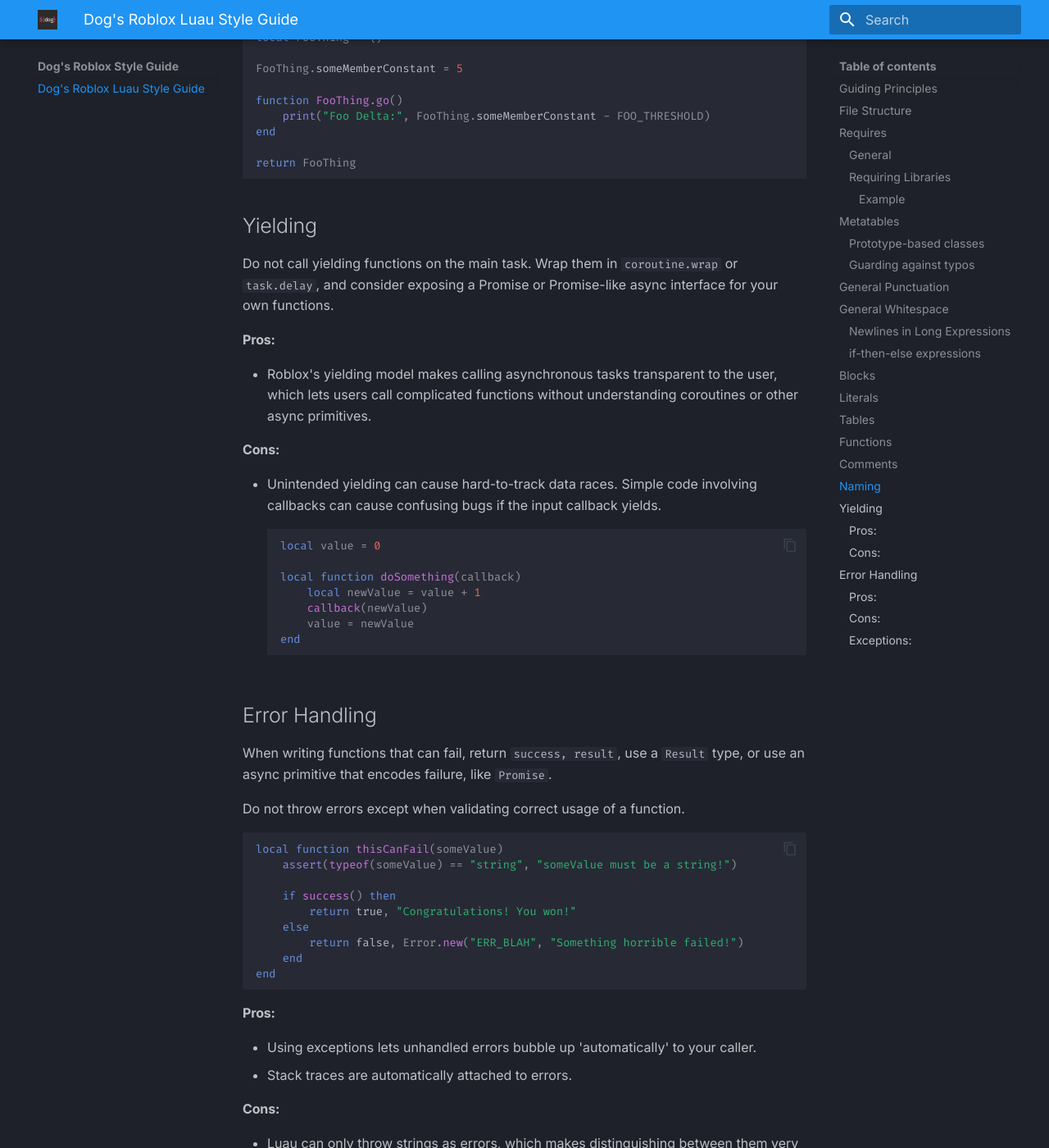
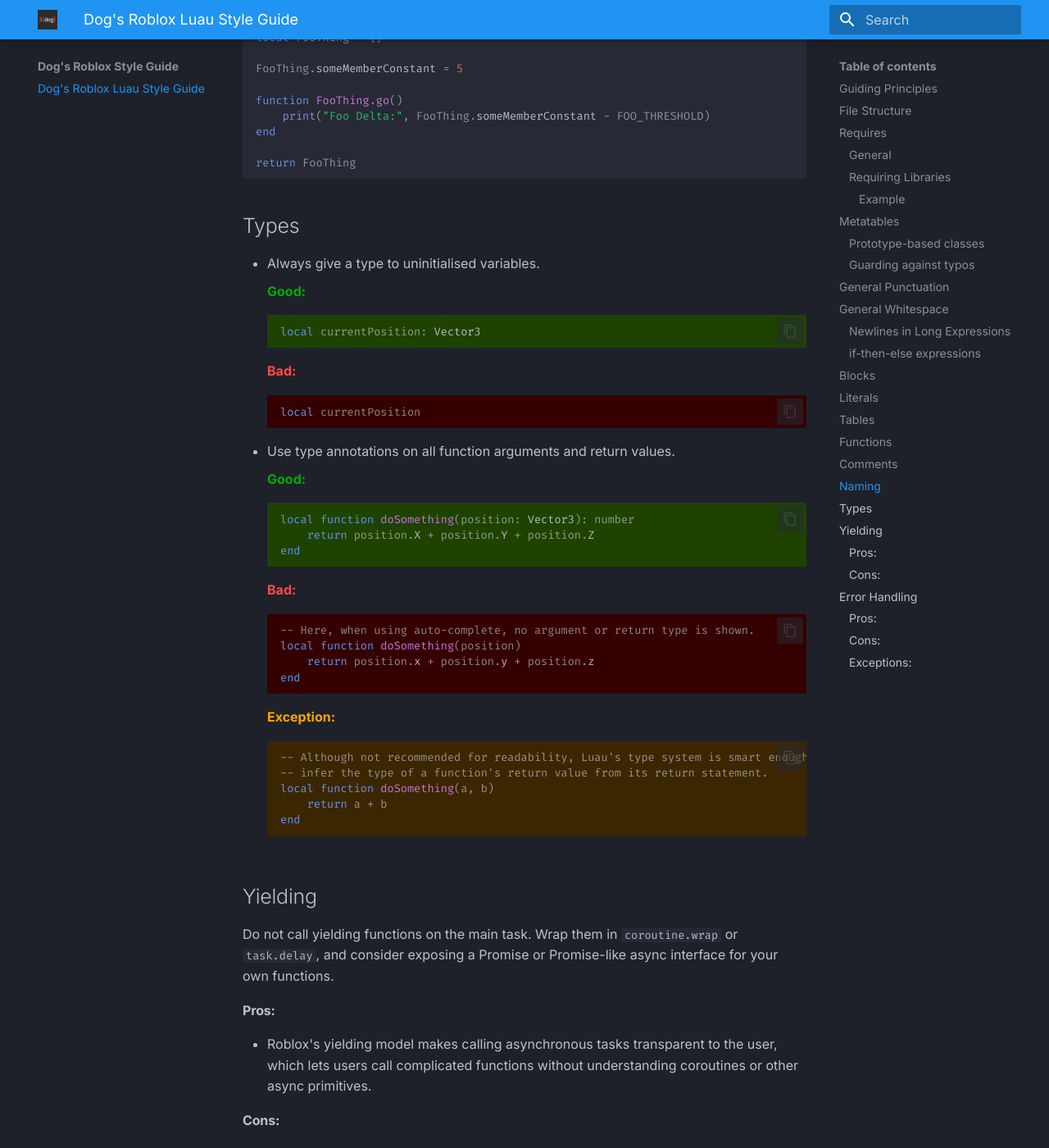
Before and after one commit to dgxo/dgxo.github.io, an MkDocs documentation site: the page built from docs/index.md, in a window 1280 px wide and 1400 px high, scrolled down 22526 px. Shown: the whole window at 82% size. Built offline with MkDocs 1.6.1 and Material for MkDocs 9.7.7, drawn with Linux system fonts in a browser that asks for light colours.

Commit message:
add type section

````diff
--- a/docs/index.md
+++ b/docs/index.md
@@ -859,6 +859,39 @@ end
 return FooThing
 ```
 
+## Types
+- Always give a type to uninitialised variables.
+    <p class="style-good">Good:</p>
+    ```lua
+    local currentPosition: Vector3
+    ```
+    <p class="style-bad">Bad:</p>
+    ```lua
+    local currentPosition
+    ```
+- Use type annotations on all function arguments and return values.
+    <p class="style-good">Good:</p>
+    ```lua
+    local function doSomething(position: Vector3): number
+        return position.X + position.Y + position.Z
+    end
+    ```
+    <p class="style-bad">Bad:</p>
+    ```lua
+    -- Here, when using auto-complete, no argument or return type is shown.
+    local function doSomething(position)
+        return position.x + position.y + position.z
+    end
+    ```
+    <p class="style-exception">Exception:</p>
+    ```lua
+    -- Although not recommended for readability, Luau's type system is smart enough to
+    -- infer the type of a function's return value from its return statement.
+    local function doSomething(a, b)
+        return a + b
+    end
+    ```
+
 ## Yielding
 Do not call yielding functions on the main task. Wrap them in `coroutine.wrap` or `task.delay`, and consider exposing a Promise or Promise-like async interface for your own functions.
 
````
